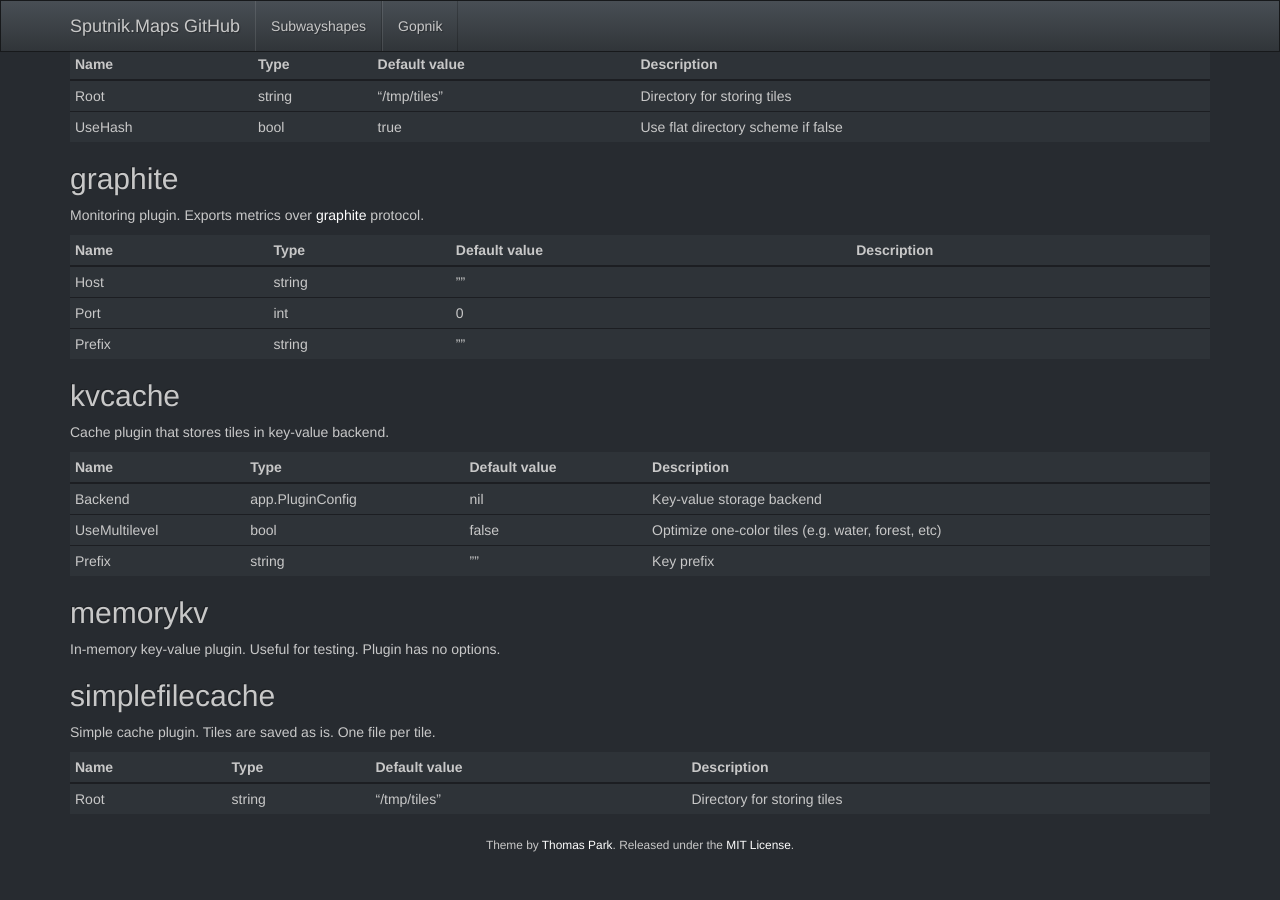
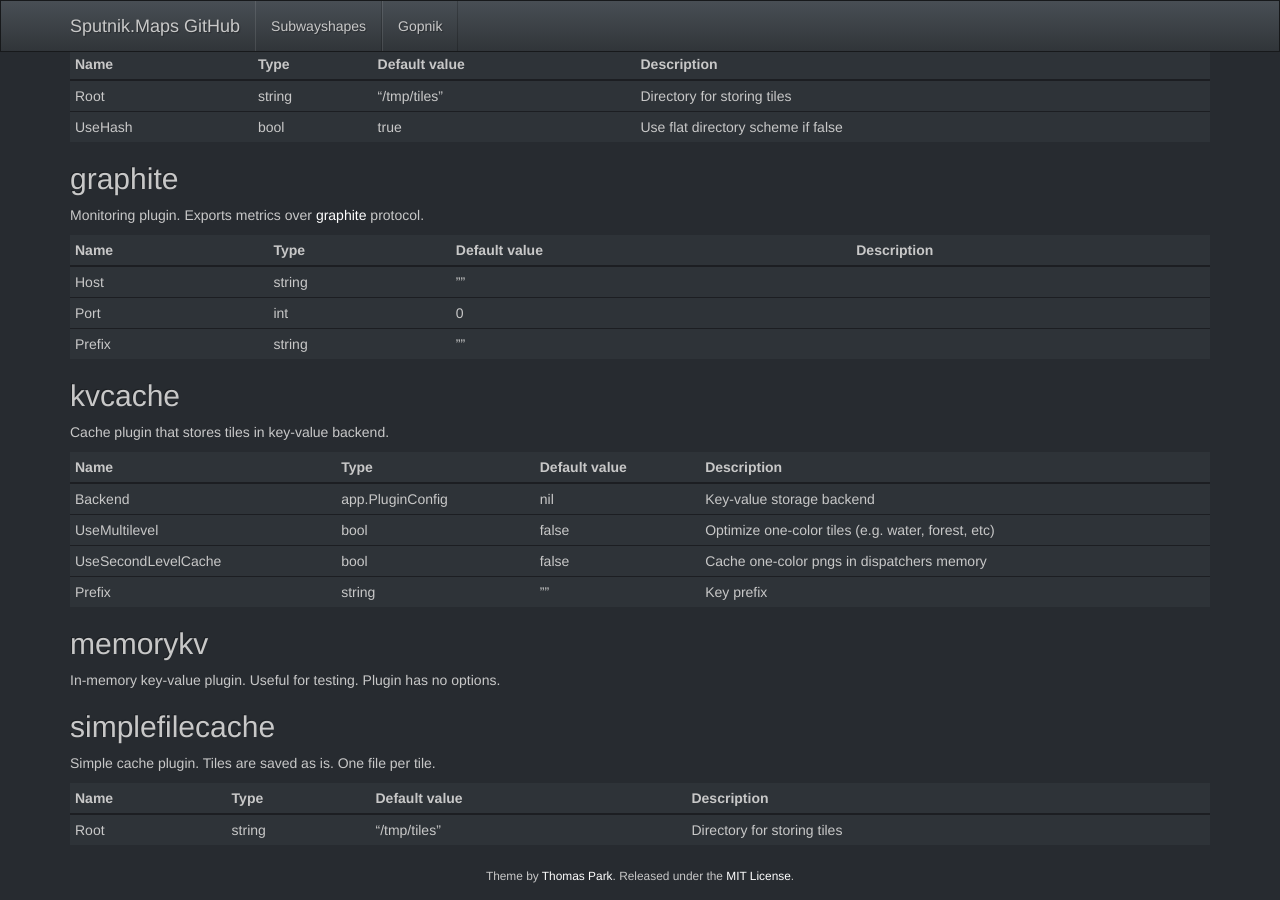
Before and after one commit to sputnik-maps/sputnik-maps.github.io, a Jekyll site: the page built from gopnik/defplugins.md, in a window 1280 px wide and 900 px high, scrolled down 1842 px. Built offline with Jekyll 4.4.1, drawn with Linux system fonts in a browser that asks for light colours; Markdown is read by kramdown in place of the engine named in the settings; before the commit the page ends 2711 px from its top, so only the background shows below that.

Commit message:
add UseSecondLevelCache option to KVCache documentation

```diff
--- a/gopnik/defplugins.md
+++ b/gopnik/defplugins.md
@@ -107,11 +107,12 @@ Exports metrics over [graphite](http://graphite.wikidot.com/) protocol.
 
 Cache plugin that stores tiles in key-value backend.
 
- Name            | Type             | Default value | Description
- --------------- | ---------------- | ------------- | --------------------------------------------------
- Backend         | app.PluginConfig | nil           | Key-value storage backend
- UseMultilevel   | bool             | false         | Optimize one-color tiles (e.g. water, forest, etc)
- Prefix          | string           | ""            | Key prefix
+ Name                | Type             | Default value | Description
+ ------------------- | ---------------- | ------------- | --------------------------------------------------
+ Backend             | app.PluginConfig | nil           | Key-value storage backend
+ UseMultilevel       | bool             | false         | Optimize one-color tiles (e.g. water, forest, etc)
+ UseSecondLevelCache | bool             | false         | Cache one-color pngs in dispatchers memory
+ Prefix              | string           | ""            | Key prefix
 
 ## memorykv
 
```
